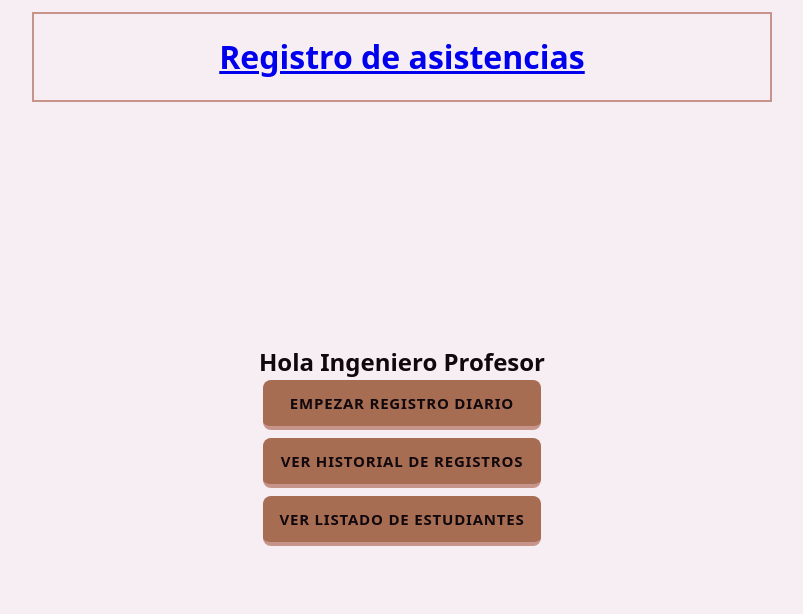
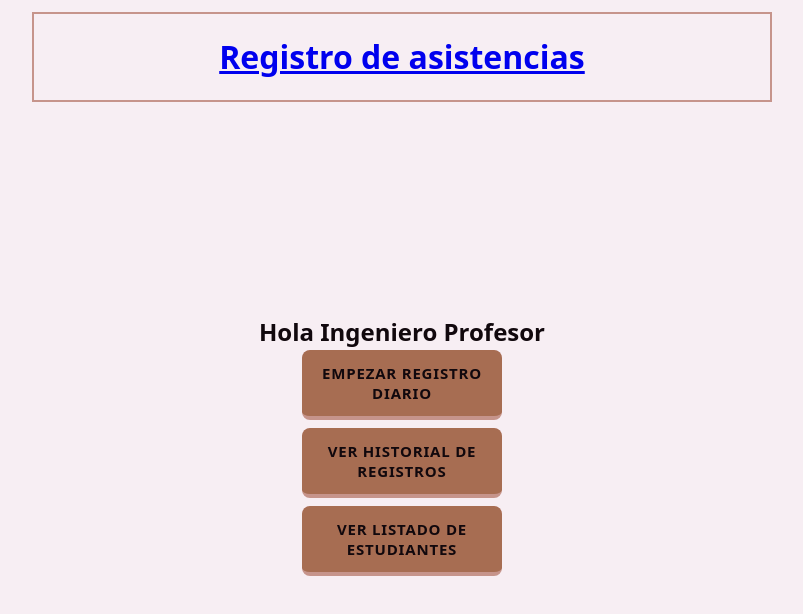
Before and after one commit to RicJDev/attendace-tracker, a React (Vite) app in the folder client/: page / in a window 1280 px wide. Shown: the top 614 px of the page, without its empty margins (238-1041 px from the left). Built offline with nearby package versions, Linux system fonts and the light colour scheme.

Commit message:
fix: corrigiendo precedencia de estilos
probablemente me arrepienta de haberlo hecho asi, pero que importa

```diff
--- a/client/src/pages/Welcome.css
+++ b/client/src/pages/Welcome.css
@@ -16,7 +16,7 @@
   gap: 8px;
 }
 
-.welcome-button {
+.welcome-nav button {
   width: 200px;
   text-wrap: wrap;
 }
```
